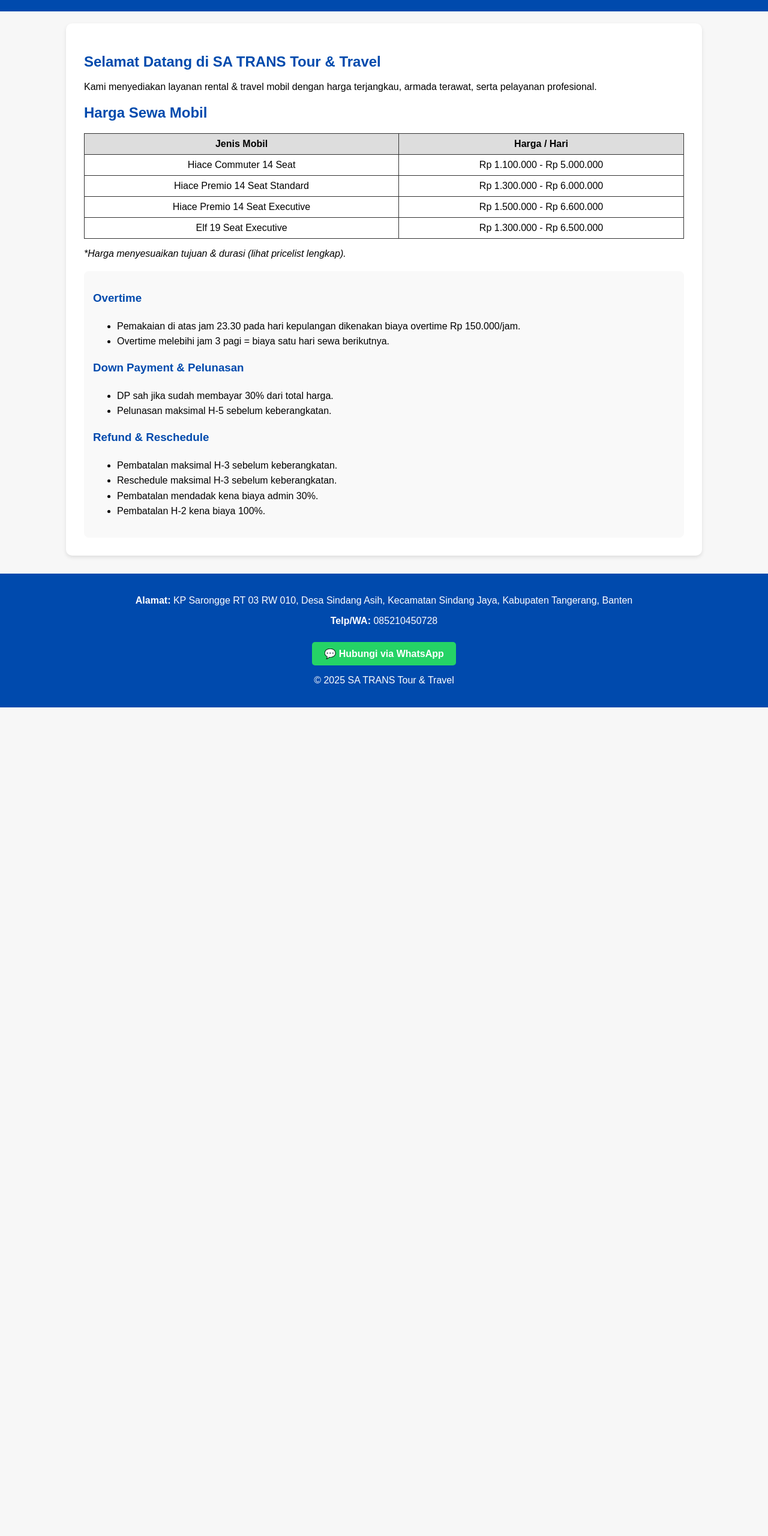
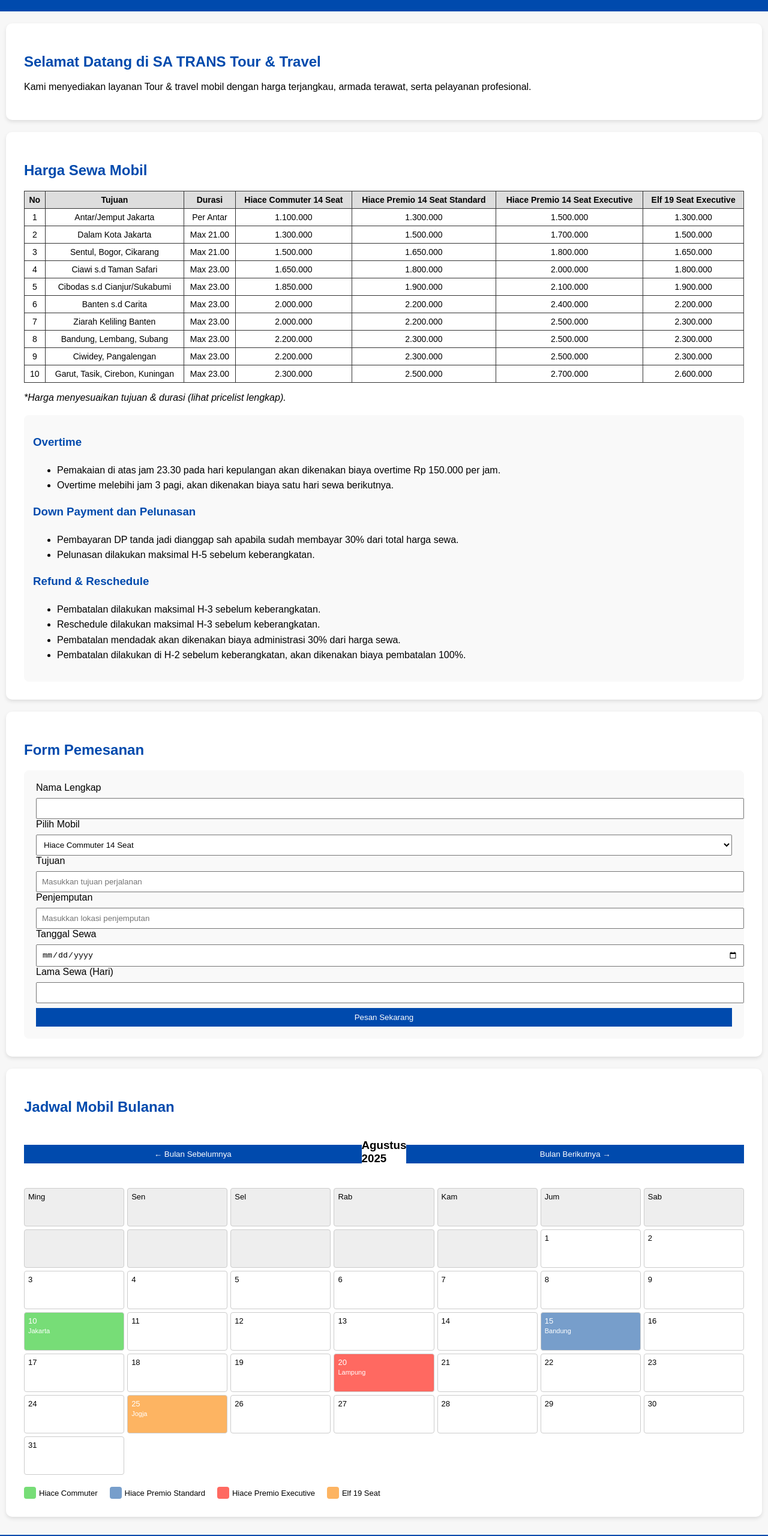
Before and after one commit to irgimufariz-tech/sa-trans, a plain HTML site: page index.html in a window 1280 px wide. Shown: the part 160-2720 px from the top of the page at 60% size. Before the commit the page ends 1339 px from the top, so only its background shows below. Drawn offline with Linux system fonts and the light colour scheme.

Commit message:
Update last last

```diff
--- a/index.html
+++ b/index.html
@@ -2,34 +2,39 @@
 <html lang="id">
 <head>
   <meta charset="UTF-8">
-  <title>SA TRANS Tour & Travel - Rental & Travel Mobil</title>
+  <title>SA TRANS Tour & Travel - Tour & Travel Mobil</title>
   <style>
-    body {font-family: Arial, sans-serif;margin:0;padding:0;background:#f7f7f7;}
-    header {text-align:center;padding:20px;background:#004aad;color:white;}
-    nav a {color:white;margin:0 15px;text-decoration:none;font-weight:bold;cursor:pointer;}
-    section {display:none;padding:30px;margin:20px auto;max-width:1000px;background:white;
-             border-radius:10px;box-shadow:0 3px 6px rgba(0,0,0,0.1);}
-    section.active {display:block;}
+    body {font-family: Arial, sans-serif; margin:0; padding:0; background:#f7f7f7;}
+    header {text-align:center; padding:20px; background:#004aad; color:white;}
+    nav a {color:white; margin:0 15px; text-decoration:none; font-weight:bold;}
+    section {padding:30px; margin:20px auto; max-width:1200px; background:white; border-radius:10px;
+             box-shadow:0 3px 6px rgba(0,0,0,0.1);}
     h2 {color:#004aad;}
-    table {border-collapse:collapse;width:100%;margin-top:15px;}
-    th,td {border:1px solid #333;padding:8px;text-align:center;}
+    table {border-collapse:collapse; width:100%; margin-top:15px; font-size:14px;}
+    th, td {border:1px solid #333; padding:6px; text-align:center;}
     th {background:#ddd;}
-    form {background:#f9f9f9;padding:20px;border-radius:8px;}
-    input,select,button {margin-top:8px;padding:8px;width:100%;}
-    button {background:#004aad;color:white;border:none;cursor:pointer;}
-    .calendar {display:grid;grid-template-columns:repeat(7,1fr);gap:5px;margin:20px 0;}
-    .day {border:1px solid #ccc;padding:8px;border-radius:4px;min-height:60px;font-size:12px;position:relative;}
-    .booked {color:white;}
-    .purpose {display:block;font-size:10px;margin-top:3px;}
-    .calendar-header {display:flex;justify-content:space-between;align-items:center;margin-bottom:10px;}
-    .legend {display:flex;gap:20px;flex-wrap:wrap;margin-top:10px;}
-    .legend-item {display:flex;align-items:center;gap:5px;}
-    .legend-color {width:20px;height:20px;border-radius:4px;display:inline-block;}
-    footer {text-align:center;padding:20px;background:#004aad;color:white;margin-top:30px;}
-    .wa-button {display:inline-block;margin-top:10px;padding:10px 20px;background:#25D366;color:white;
-                font-weight:bold;border-radius:5px;text-decoration:none;}
-    .terms {margin-top:20px;background:#f9f9f9;padding:15px;border-radius:8px;line-height:1.6;}
-    .terms h3 {margin-top:15px;color:#004aad;}
+    form {background:#f9f9f9; padding:20px; border-radius:8px;}
+    input, select, button {margin-top:8px; padding:8px; width:100%;}
+    button {background:#004aad; color:white; border:none; cursor:pointer;}
+    .calendar {display:grid; grid-template-columns:repeat(7, 1fr); gap:5px; margin:20px 0;}
+    .day {border:1px solid #ccc; padding:6px; border-radius:4px; font-size:13px; min-height:50px; position:relative;}
+    .day span {display:block; font-size:11px; margin-top:3px;}
+    .empty {background:#eee;}
+    .calendar-header {display:flex; justify-content:space-between; align-items:center; margin-bottom:10px;}
+    .legend {display:flex; gap:20px; margin-top:10px; flex-wrap:wrap;}
+    .legend-item {display:flex; align-items:center; gap:5px; font-size:13px;}
+    .legend-color {width:20px; height:20px; border-radius:4px; display:inline-block;}
+    footer {text-align:center; padding:20px; background:#004aad; color:white; margin-top:30px;}
+    .wa-button {display:inline-block; margin-top:10px; padding:10px 20px; background:#25D366; color:white;
+                font-weight:bold; border-radius:5px; text-decoration:none;}
+    .wa-button:hover {background:#1ebe5c;}
+    .terms {margin-top:20px; background:#f9f9f9; padding:15px; border-radius:8px; line-height:1.6;}
+    .terms h3 {margin-top:15px; color:#004aad;}
+    /* Warna tiap mobil */
+    .commuter {background:#77dd77 !important; color:white;}
+    .premio-std {background:#779ecb !important; color:white;}
+    .premio-exe {background:#ff6961 !important; color:white;}
+    .elf {background:#fdb462 !important; color:white;}
   </style>
 </head>
 <body>
@@ -37,46 +42,67 @@
   <!-- HEADER -->
   <header>
     <h1>SA TRANS Tour & Travel</h1>
-    <h3>Rental & Travel Mobil</h3>
+    <h3>Tour & Travel Mobil</h3>
     <nav>
-      <a onclick="showSlide('home')">Home</a>
-      <a onclick="showSlide('order')">Pemesanan</a>
-      <a onclick="showSlide('jadwal')">Jadwal Mobil</a>
+      <a href="#home">Home</a>
+      <a href="#harga">Harga Sewa</a>
+      <a href="#order">Pemesanan</a>
+      <a href="#jadwal">Jadwal Mobil</a>
     </nav>
   </header>
 
   <!-- HOME -->
-  <section id="home" class="active">
+  <section id="home">
     <h2>Selamat Datang di SA TRANS Tour & Travel</h2>
-    <p>Kami menyediakan layanan rental & travel mobil dengan harga terjangkau, armada terawat, serta pelayanan profesional.</p>
+    <p>Kami menyediakan layanan Tour & travel mobil dengan harga terjangkau, armada terawat, serta pelayanan profesional.</p>
+  </section>
 
+  <!-- HARGA -->
+  <section id="harga">
     <h2>Harga Sewa Mobil</h2>
     <table>
-      <tr><th>Jenis Mobil</th><th>Harga / Hari</th></tr>
-      <tr><td>Hiace Commuter 14 Seat</td><td>Rp 1.100.000 - Rp 5.000.000</td></tr>
-      <tr><td>Hiace Premio 14 Seat Standard</td><td>Rp 1.300.000 - Rp 6.000.000</td></tr>
-      <tr><td>Hiace Premio 14 Seat Executive</td><td>Rp 1.500.000 - Rp 6.600.000</td></tr>
-      <tr><td>Elf 19 Seat Executive</td><td>Rp 1.300.000 - Rp 6.500.000</td></tr>
+      <tr>
+        <th>No</th>
+        <th>Tujuan</th>
+        <th>Durasi</th>
+        <th>Hiace Commuter 14 Seat</th>
+        <th>Hiace Premio 14 Seat Standard</th>
+        <th>Hiace Premio 14 Seat Executive</th>
+        <th>Elf 19 Seat Executive</th>
+      </tr>
+      <tr><td>1</td><td>Antar/Jemput Jakarta</td><td>Per Antar</td><td>1.100.000</td><td>1.300.000</td><td>1.500.000</td><td>1.300.000</td></tr>
+      <tr><td>2</td><td>Dalam Kota Jakarta</td><td>Max 21.00</td><td>1.300.000</td><td>1.500.000</td><td>1.700.000</td><td>1.500.000</td></tr>
+      <tr><td>3</td><td>Sentul, Bogor, Cikarang</td><td>Max 21.00</td><td>1.500.000</td><td>1.650.000</td><td>1.800.000</td><td>1.650.000</td></tr>
+      <tr><td>4</td><td>Ciawi s.d Taman Safari</td><td>Max 23.00</td><td>1.650.000</td><td>1.800.000</td><td>2.000.000</td><td>1.800.000</td></tr>
+      <tr><td>5</td><td>Cibodas s.d Cianjur/Sukabumi</td><td>Max 23.00</td><td>1.850.000</td><td>1.900.000</td><td>2.100.000</td><td>1.900.000</td></tr>
+      <tr><td>6</td><td>Banten s.d Carita</td><td>Max 23.00</td><td>2.000.000</td><td>2.200.000</td><td>2.400.000</td><td>2.200.000</td></tr>
+      <tr><td>7</td><td>Ziarah Keliling Banten</td><td>Max 23.00</td><td>2.000.000</td><td>2.200.000</td><td>2.500.000</td><td>2.300.000</td></tr>
+      <tr><td>8</td><td>Bandung, Lembang, Subang</td><td>Max 23.00</td><td>2.200.000</td><td>2.300.000</td><td>2.500.000</td><td>2.300.000</td></tr>
+      <tr><td>9</td><td>Ciwidey, Pangalengan</td><td>Max 23.00</td><td>2.200.000</td><td>2.300.000</td><td>2.500.000</td><td>2.300.000</td></tr>
+      <tr><td>10</td><td>Garut, Tasik, Cirebon, Kuningan</td><td>Max 23.00</td><td>2.300.000</td><td>2.500.000</td><td>2.700.000</td><td>2.600.000</td></tr>
+      <!-- Sisanya bisa lanjut sesuai tabel gambar -->
     </table>
+
     <p><i>*Harga menyesuaikan tujuan & durasi (lihat pricelist lengkap).</i></p>
 
+    <!-- SYARAT DAN KETENTUAN -->
     <div class="terms">
       <h3>Overtime</h3>
       <ul>
-        <li>Pemakaian di atas jam 23.30 pada hari kepulangan dikenakan biaya overtime Rp 150.000/jam.</li>
-        <li>Overtime melebihi jam 3 pagi = biaya satu hari sewa berikutnya.</li>
+        <li>Pemakaian di atas jam 23.30 pada hari kepulangan akan dikenakan biaya overtime Rp 150.000 per jam.</li>
+        <li>Overtime melebihi jam 3 pagi, akan dikenakan biaya satu hari sewa berikutnya.</li>
       </ul>
-      <h3>Down Payment & Pelunasan</h3>
+      <h3>Down Payment dan Pelunasan</h3>
       <ul>
-        <li>DP sah jika sudah membayar 30% dari total harga.</li>
-        <li>Pelunasan maksimal H-5 sebelum keberangkatan.</li>
+        <li>Pembayaran DP tanda jadi dianggap sah apabila sudah membayar 30% dari total harga sewa.</li>
+        <li>Pelunasan dilakukan maksimal H-5 sebelum keberangkatan.</li>
       </ul>
       <h3>Refund & Reschedule</h3>
       <ul>
-        <li>Pembatalan maksimal H-3 sebelum keberangkatan.</li>
-        <li>Reschedule maksimal H-3 sebelum keberangkatan.</li>
-        <li>Pembatalan mendadak kena biaya admin 30%.</li>
-        <li>Pembatalan H-2 kena biaya 100%.</li>
+        <li>Pembatalan dilakukan maksimal H-3 sebelum keberangkatan.</li>
+        <li>Reschedule dilakukan maksimal H-3 sebelum keberangkatan.</li>
+        <li>Pembatalan mendadak akan dikenakan biaya administrasi 30% dari harga sewa.</li>
+        <li>Pembatalan dilakukan di H-2 sebelum keberangkatan, akan dikenakan biaya pembatalan 100%.</li>
       </ul>
     </div>
   </section>
@@ -84,30 +110,24 @@
   <!-- ORDER -->
   <section id="order">
     <h2>Form Pemesanan</h2>
-    <form onsubmit="sendWA(event)">
+    <form id="orderForm">
       <label>Nama Lengkap</label>
-      <input id="nama" type="text" required>
-
+      <input type="text" name="nama" required>
       <label>Pilih Mobil</label>
-      <select id="mobil">
+      <select name="mobil">
         <option value="commuter">Hiace Commuter 14 Seat</option>
-        <option value="premioStd">Hiace Premio 14 Seat Standard</option>
-        <option value="premioExec">Hiace Premio 14 Seat Executive</option>
-        <option value="elfExec">Elf 19 Seat Executive</option>
+        <option value="premio-std">Hiace Premio 14 Seat Standard</option>
+        <option value="premio-exe">Hiace Premio 14 Seat Executive</option>
+        <option value="elf">Elf 19 Seat Executive</option>
       </select>
-
+      <label>Tujuan</label>
+      <input type="text" name="tujuan" placeholder="Masukkan tujuan perjalanan" required>
+      <label>Penjemputan</label>
+      <input type="text" name="penjemputan" placeholder="Masukkan lokasi penjemputan" required>
       <label>Tanggal Sewa</label>
-      <input id="tanggal" type="date" required>
-
+      <input type="date" name="tanggal" required>
       <label>Lama Sewa (Hari)</label>
-      <input id="lama" type="number" min="1" max="30" required>
-
-      <label>Tujuan Perjalanan</label>
-      <input id="tujuan" type="text" placeholder="Contoh: Bandung, Jogja, Bali" required>
-
-      <label>Lokasi Penjemputan</label>
-      <input id="jemput" type="text" placeholder="Contoh: Bandara Soekarno Hatta, Alamat Rumah" required>
-
+      <input type="number" name="lama" min="1" max="30" required>
       <button type="submit">Pesan Sekarang</button>
     </form>
   </section>
@@ -116,18 +136,17 @@
   <section id="jadwal">
     <h2>Jadwal Mobil Bulanan</h2>
     <div class="calendar-header">
-      <button onclick="prevMonth()">&#8592; Sebelumnya</button>
+      <button onclick="prevMonth()">&#8592; Bulan Sebelumnya</button>
       <h3 id="monthYear"></h3>
-      <button onclick="nextMonth()">Berikutnya &#8594;</button>
+      <button onclick="nextMonth()">Bulan Berikutnya &#8594;</button>
     </div>
     <div class="calendar" id="calendar"></div>
-
+    <!-- LEGEND -->
     <div class="legend">
-      <div class="legend-item"><span class="legend-color" style="background:#77dd77;"></span> Tanggal Kosong</div>
-      <div class="legend-item"><span class="legend-color" style="background:#004aad;"></span> Hiace Commuter</div>
-      <div class="legend-item"><span class="legend-color" style="background:#ff9800;"></span> Hiace Premio Std</div>
-      <div class="legend-item"><span class="legend-color" style="background:#9c27b0;"></span> Hiace Premio Exec</div>
-      <div class="legend-item"><span class="legend-color" style="background:#e91e63;"></span> Elf Executive</div>
+      <div class="legend-item"><span class="legend-color" style="background:#77dd77;"></span> Hiace Commuter</div>
+      <div class="legend-item"><span class="legend-color" style="background:#779ecb;"></span> Hiace Premio Standard</div>
+      <div class="legend-item"><span class="legend-color" style="background:#ff6961;"></span> Hiace Premio Executive</div>
+      <div class="legend-item"><span class="legend-color" style="background:#fdb462;"></span> Elf 19 Seat</div>
     </div>
   </section>
 
@@ -140,110 +159,45 @@
   </footer>
 
   <script>
-  function showSlide(id){
-    document.querySelectorAll("section").forEach(s=>s.classList.remove("active"));
-    document.getElementById(id).classList.add("active");
-  }
-
     const calendar = document.getElementById("calendar");
     const monthYear = document.getElementById("monthYear");
     let currentDate = new Date();
 
-  // data booking
-  let bookedDates = JSON.parse(localStorage.getItem("bookedDates") || "{}");
-
-  const mobilColors = {
-    commuter: "#004aad",
-    premioStd: "#ff9800",
-    premioExec: "#9c27b0",
-    elfExec: "#e91e63"
-  };
+    // contoh data booking
+    let bookings = [
+      {date:10, mobil:"commuter", tujuan:"Jakarta"},
+      {date:15, mobil:"premio-std", tujuan:"Bandung"},
+      {date:20, mobil:"premio-exe", tujuan:"Lampung"},
+      {date:25, mobil:"elf", tujuan:"Jogja"}
+    ];
 
     function renderCalendar(date){
       calendar.innerHTML="";
-    const year = date.getFullYear();
-    const month = date.getMonth();
-    const firstDay = new Date(year, month, 1).getDay();
-    const lastDate = new Date(year, month+1, 0).getDate();
-
-    const monthNames=["Jan","Feb","Mar","Apr","Mei","Jun","Jul","Agu","Sep","Okt","Nov","Des"];
-    monthYear.textContent = monthNames[month]+" "+year;
-
-    const days=["Min","Sen","Sel","Rab","Kam","Jum","Sab"];
-    days.forEach(d=>{
-      const div=document.createElement("div");
-      div.classList.add("day","empty");
-      div.textContent=d;
-      calendar.appendChild(div);
-    });
-
-    for(let i=0;i<firstDay;i++){
-      const div=document.createElement("div");
-      div.classList.add("day","empty");
-      calendar.appendChild(div);
-    }
-
+      const year=date.getFullYear();
+      const month=date.getMonth();
+      const firstDay=new Date(year,month,1).getDay();
+      const lastDate=new Date(year,month+1,0).getDate();
+      const monthNames=["Januari","Februari","Maret","April","Mei","Juni","Juli","Agustus","September","Oktober","November","Desember"];
+      monthYear.textContent=monthNames[month]+" "+year;
+      const days=["Ming","Sen","Sel","Rab","Kam","Jum","Sab"];
+      days.forEach(d=>{let div=document.createElement("div");div.classList.add("day","empty");div.textContent=d;calendar.appendChild(div);});
+      for(let i=0;i<firstDay;i++){let div=document.createElement("div");div.classList.add("day","empty");calendar.appendChild(div);}
       for(let i=1;i<=lastDate;i++){
-      const div=document.createElement("div");
+        let div=document.createElement("div");
         div.classList.add("day");
         div.textContent=i;
-      const dateKey=`${year}-${month+1}-${i}`;
-      if(bookedDates[dateKey]){
-        bookedDates[dateKey].forEach(item=>{
-          div.style.background=mobilColors[item.mobil];
-          div.style.color="white";
-          const tujuan=document.createElement("span");
-          tujuan.classList.add("purpose");
-          tujuan.textContent="Tujuan: "+item.tujuan;
+        let b=bookings.find(b=>b.date===i && new Date().getMonth()===month);
+        if(b){
+          div.classList.add(b.mobil);
+          let tujuan=document.createElement("span");
+          tujuan.textContent=b.tujuan;
           div.appendChild(tujuan);
-          const jemput=document.createElement("span");
-          jemput.classList.add("purpose");
-          jemput.textContent="Jemput: "+item.jemput;
-          div.appendChild(jemput);
-        });
-      } else {
-        div.style.background="#77dd77";
         }
         calendar.appendChild(div);
       }
     }
-
     function prevMonth(){currentDate.setMonth(currentDate.getMonth()-1);renderCalendar(currentDate);}
     function nextMonth(){currentDate.setMonth(currentDate.getMonth()+1);renderCalendar(currentDate);}
-
-  function saveBookings(){localStorage.setItem("bookedDates",JSON.stringify(bookedDates));}
-
-  function sendWA(e){
-    e.preventDefault();
-    const nama=document.getElementById("nama").value;
-    const mobilKey=document.getElementById("mobil").value;
-    const tanggal=document.getElementById("tanggal").value;
-    const lama=document.getElementById("lama").value;
-    const tujuan=document.getElementById("tujuan").value;
-    const jemput=document.getElementById("jemput").value;
-
-    const mobilNames={
-      commuter:"Hiace Commuter 14 Seat",
-      premioStd:"Hiace Premio 14 Seat Standard",
-      premioExec:"Hiace Premio 14 Seat Executive",
-      elfExec:"Elf 19 Seat Executive"
-    };
-
-    const msg=`Halo, saya *${nama}* ingin pesan:\nMobil: ${mobilNames[mobilKey]}\nTanggal: ${tanggal}\nDurasi: ${lama} hari\nTujuan: ${tujuan}\nPenjemputan: ${jemput}`;
-    window.open(`https://wa.me/6285210450728?text=${encodeURIComponent(msg)}`);
-
-    let d=new Date(tanggal);
-    for(let i=0;i<lama;i++){
-      let dateKey=`${d.getFullYear()}-${d.getMonth()+1}-${d.getDate()}`;
-      if(!bookedDates[dateKey]) bookedDates[dateKey]=[];
-      bookedDates[dateKey].push({mobil:mobilKey, tujuan:tujuan, jemput:jemput});
-      d.setDate(d.getDate()+1);
-    }
-    saveBookings();
-    renderCalendar(currentDate);
-    showSlide('jadwal');
-  }
-
     renderCalendar(currentDate);
   </script>
 
```
Lines whose indentation alone changed are shown as unchanged.
